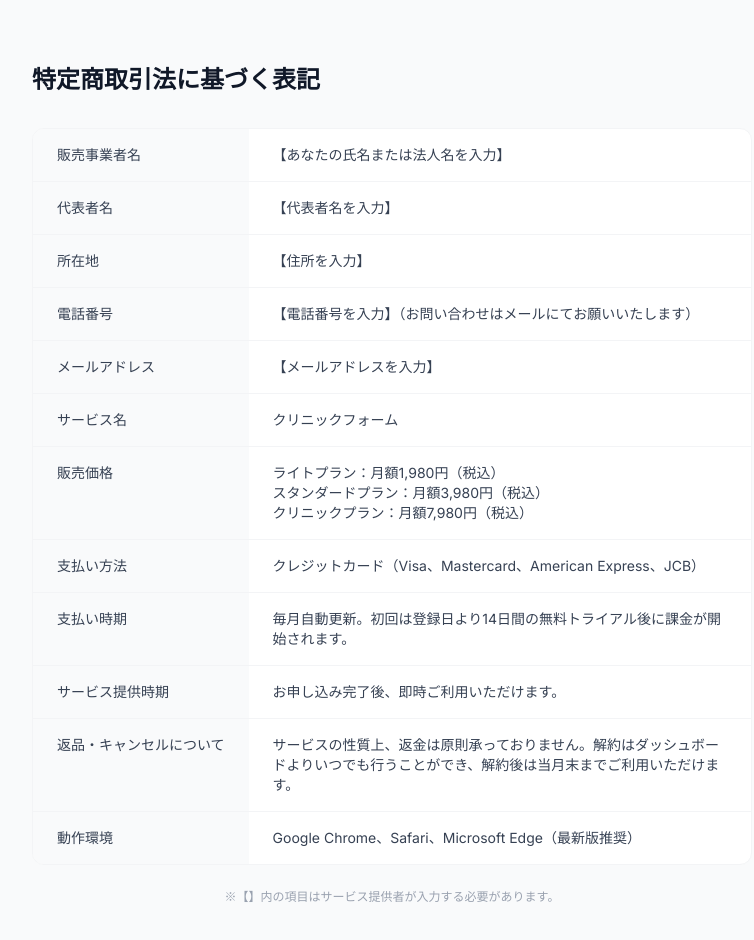
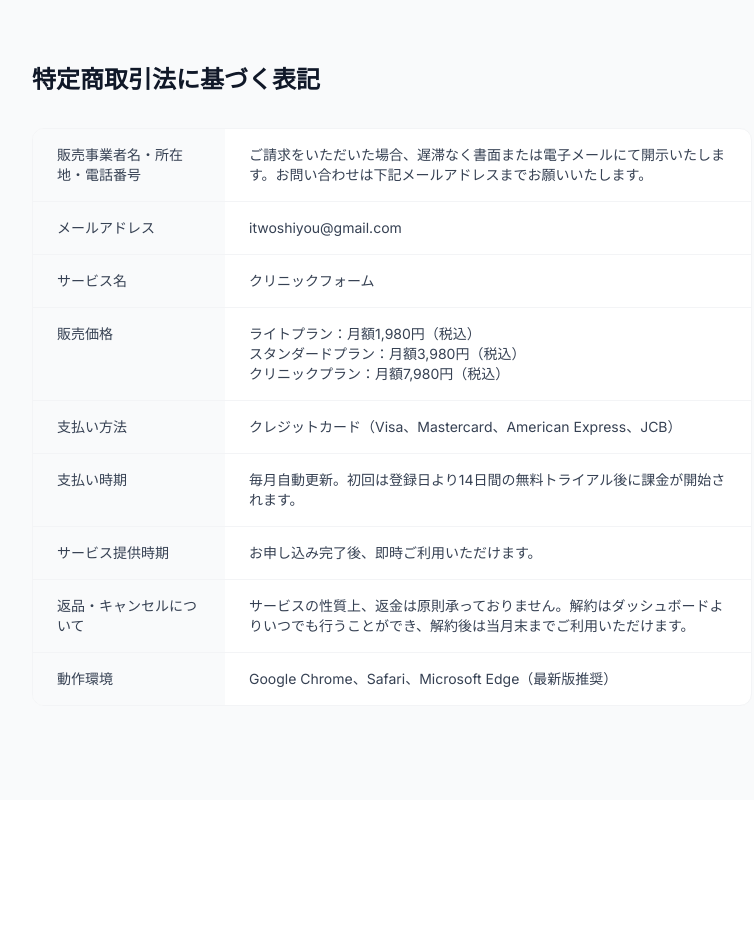
Before and after one commit to ItoShiyou/clinic-form, a Next.js app: page /legal in a window 1280 px wide. Shown: the top 940 px of the page, without its empty margins (248-1002 px from the left). After the commit the page ends 800 px from the top, so only its background shows below. Built offline with nearby package versions, Linux system fonts and the light colour scheme.

Commit message:
update legal page with actual contact info

```diff
--- a/src/app/legal/page.tsx
+++ b/src/app/legal/page.tsx
@@ -8,11 +8,11 @@ export default function LegalPage() {
           <table className="w-full text-sm">
             <tbody>
               {[
-                { label: '販売事業者名', value: '【あなたの氏名または法人名を入力】' },
-                { label: '代表者名', value: '【代表者名を入力】' },
-                { label: '所在地', value: '【住所を入力】' },
-                { label: '電話番号', value: '【電話番号を入力】（お問い合わせはメールにてお願いいたします）' },
-                { label: 'メールアドレス', value: '【メールアドレスを入力】' },
+                {
+                  label: '販売事業者名・所在地・電話番号',
+                  value: 'ご請求をいただいた場合、遅滞なく書面または電子メールにて開示いたします。お問い合わせは下記メールアドレスまでお願いいたします。',
+                },
+                { label: 'メールアドレス', value: 'itwoshiyou@gmail.com' },
                 { label: 'サービス名', value: 'クリニックフォーム' },
                 {
                   label: '販売価格',
@@ -25,7 +25,7 @@ export default function LegalPage() {
                 { label: '動作環境', value: 'Google Chrome、Safari、Microsoft Edge（最新版推奨）' },
               ].map((row) => (
                 <tr key={row.label} className="border-b border-gray-100 last:border-0">
-                  <th className="text-left px-6 py-4 font-medium text-gray-700 bg-gray-50 w-40 align-top whitespace-nowrap">
+                  <th className="text-left px-6 py-4 font-medium text-gray-700 bg-gray-50 w-48 align-top">
                     {row.label}
                   </th>
                   <td className="px-6 py-4 text-gray-700 whitespace-pre-line">
@@ -36,10 +36,6 @@ export default function LegalPage() {
             </tbody>
           </table>
         </div>
-
-        <p className="text-xs text-gray-400 mt-6 text-center">
-          ※【】内の項目はサービス提供者が入力する必要があります。
-        </p>
       </div>
     </div>
   )
```
